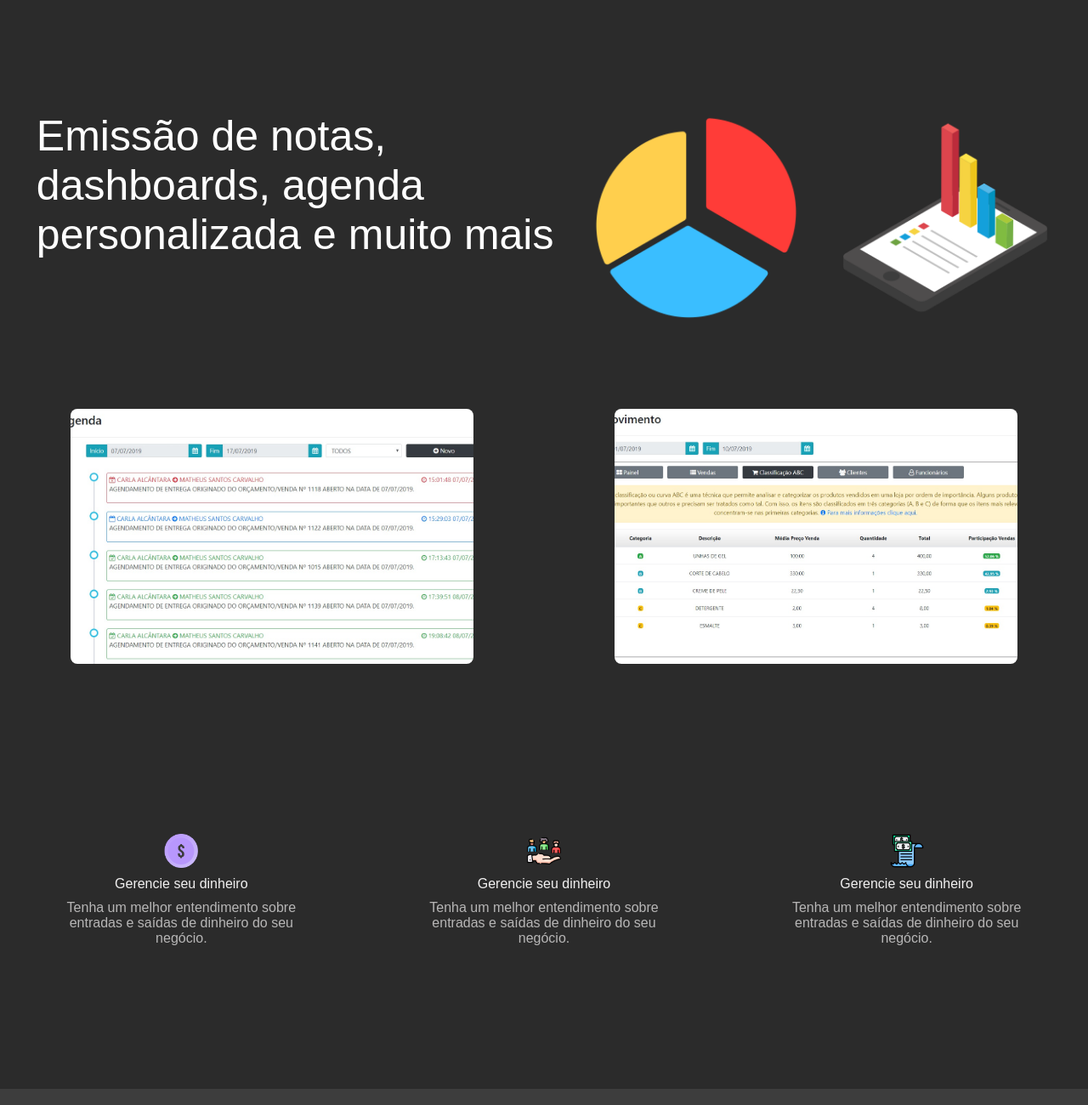
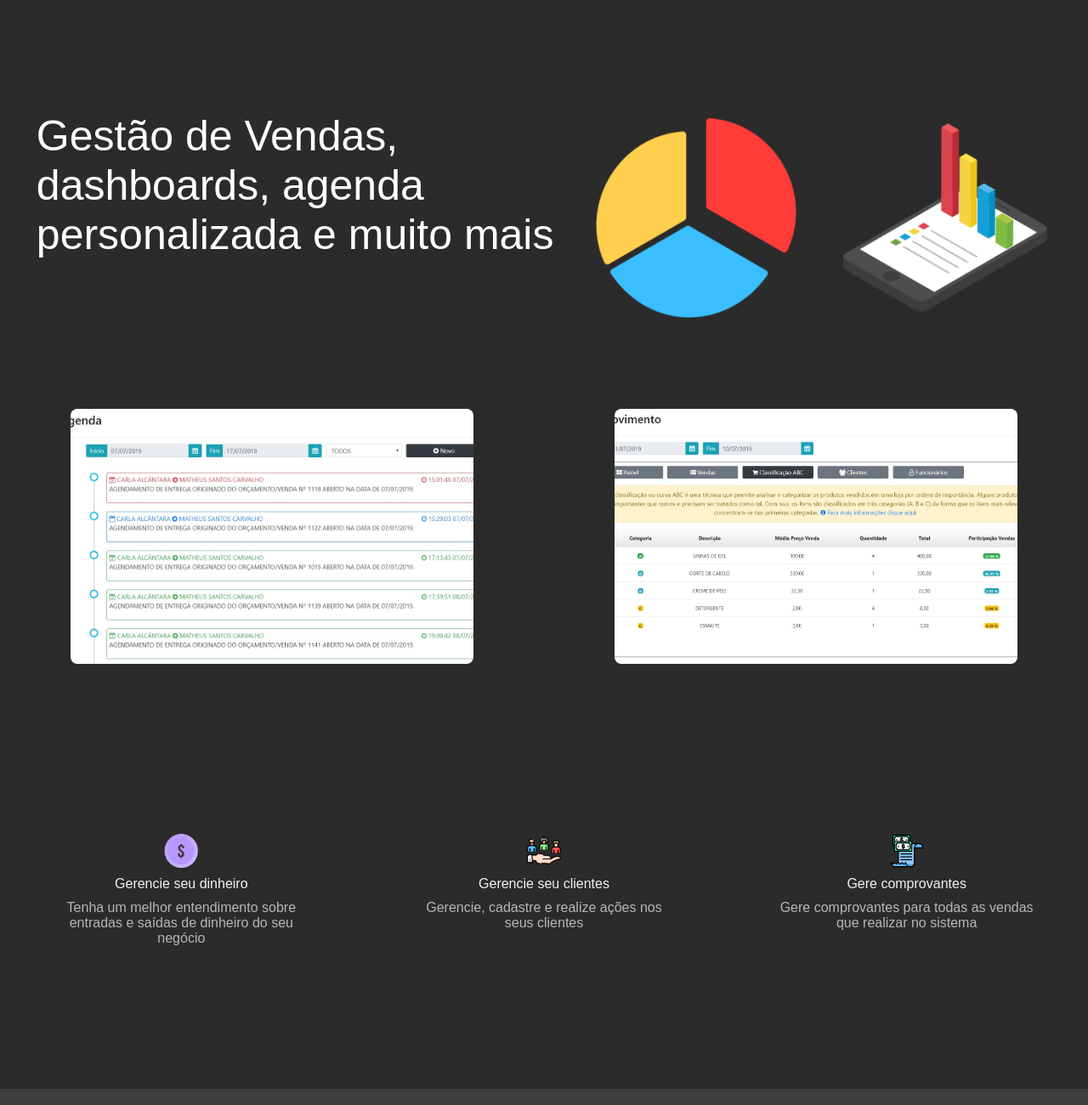
Before and after one commit to uobiel/MTech, a website with bundled scripts: page index.html in a window 1280 px wide. Shown: the part 1560-2860 px from the top of the page at 85% size. Built offline with nearby package versions, Linux system fonts and the light colour scheme.

Commit message:
adjustments

```diff
--- a/index.html
+++ b/index.html
@@ -72,7 +72,7 @@
         <section class="section-dashboards">
             <div class="linha">
                 <div class="text">
-                    <p id="text-emissao">Emissão de notas, <br>dashboards, agenda <br>personalizada e muito mais</p>
+                    <p id="text-emissao">Gestão de Vendas, <br>dashboards, agenda <br>personalizada e muito mais</p>
                     <div class="icon-dash">
 
                     </div>
@@ -111,7 +111,7 @@
                 </div>
 
                 <div class="text2">
-                    <p>Tenha  um melhor entendimento sobre entradas e saídas de dinheiro do seu negócio.</p>
+                    <p>Tenha  um melhor entendimento sobre entradas e saídas de dinheiro do seu negócio</p>
                 </div>
             </div>
 
@@ -121,11 +121,11 @@
                 </div>
 
                 <div class="text1">
-                    <p>Gerencie seu dinheiro</p>
+                    <p>Gerencie seu clientes</p>
                 </div>
 
                 <div class="text2">
-                    <p>Tenha  um melhor entendimento sobre entradas e saídas de dinheiro do seu negócio.</p>
+                    <p>Gerencie, cadastre e realize ações nos seus clientes</p>
                 </div>
             </div>
 
@@ -135,11 +135,11 @@
                 </div>
 
                 <div class="text1">
-                    <p>Gerencie seu dinheiro</p>
+                    <p>Gere comprovantes</p>
                 </div>
 
                 <div class="text2">
-                    <p>Tenha  um melhor entendimento sobre entradas e saídas de dinheiro do seu negócio.</p>
+                    <p>Gere comprovantes para todas as vendas que realizar no sistema</p>
                 </div>
             </div>
         </div>
--- a/style.css
+++ b/style.css
@@ -240,7 +240,7 @@
 .background-fade > .image {
     width: 100%;
     height: 90%;
-    background-image: url('img/image-ilustration.jpg');
+    background-image: url('img/vendas.png');
     background-repeat: no-repeat;
     background-position: center;
     background-size: auto 100%;
@@ -395,6 +395,11 @@
     background-position: center;
     background-repeat: no-repeat;
     background-size: cover;
+    cursor: pointer;
+}
+
+.contact-icons > .ico:hover {
+    transform: scale(1.09);
 }
 
 .contact-icons > .ico1 {
@@ -426,6 +431,7 @@
     background-color: #3d3d3d;
     border: 1px solid #bfaff2;
     color: white;
+    cursor: pointer;
 }
 
 .section-four > button:hover {
```
Also changed, not shown: img/vendas.png (added).
